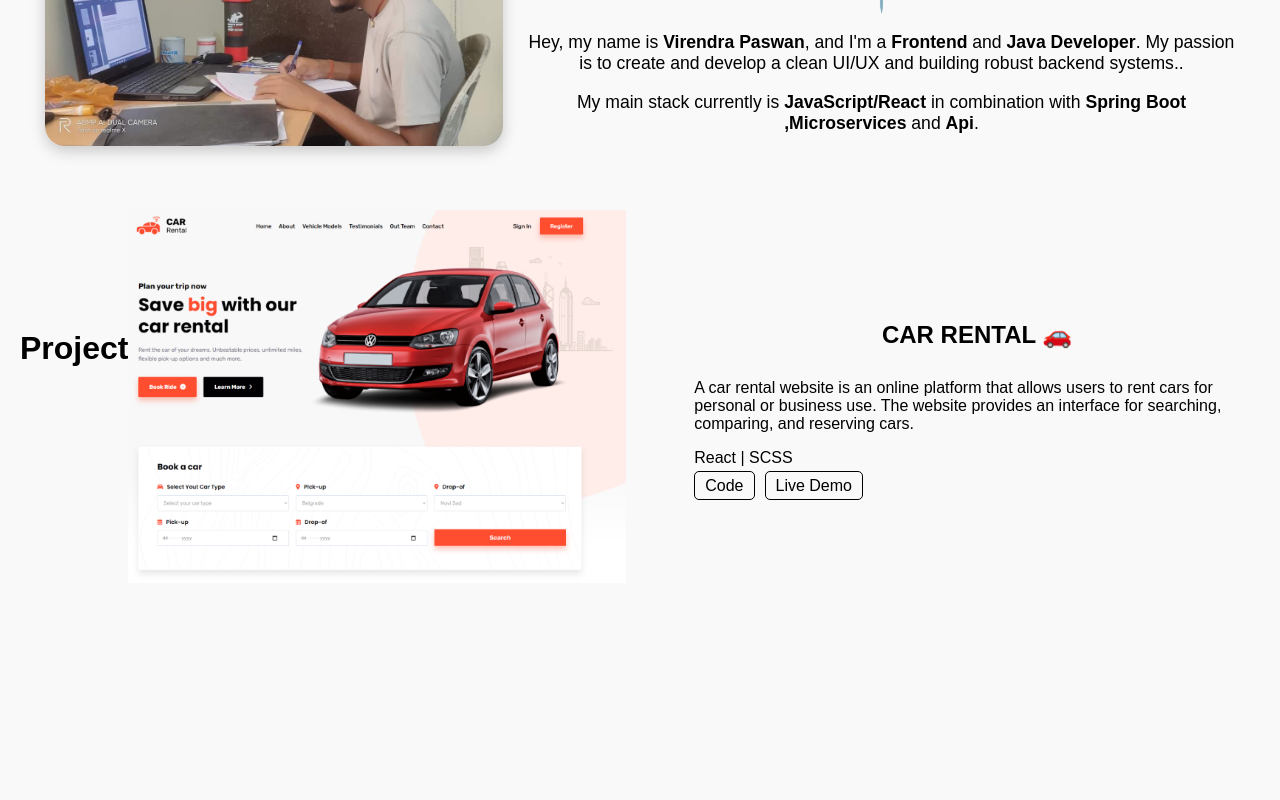
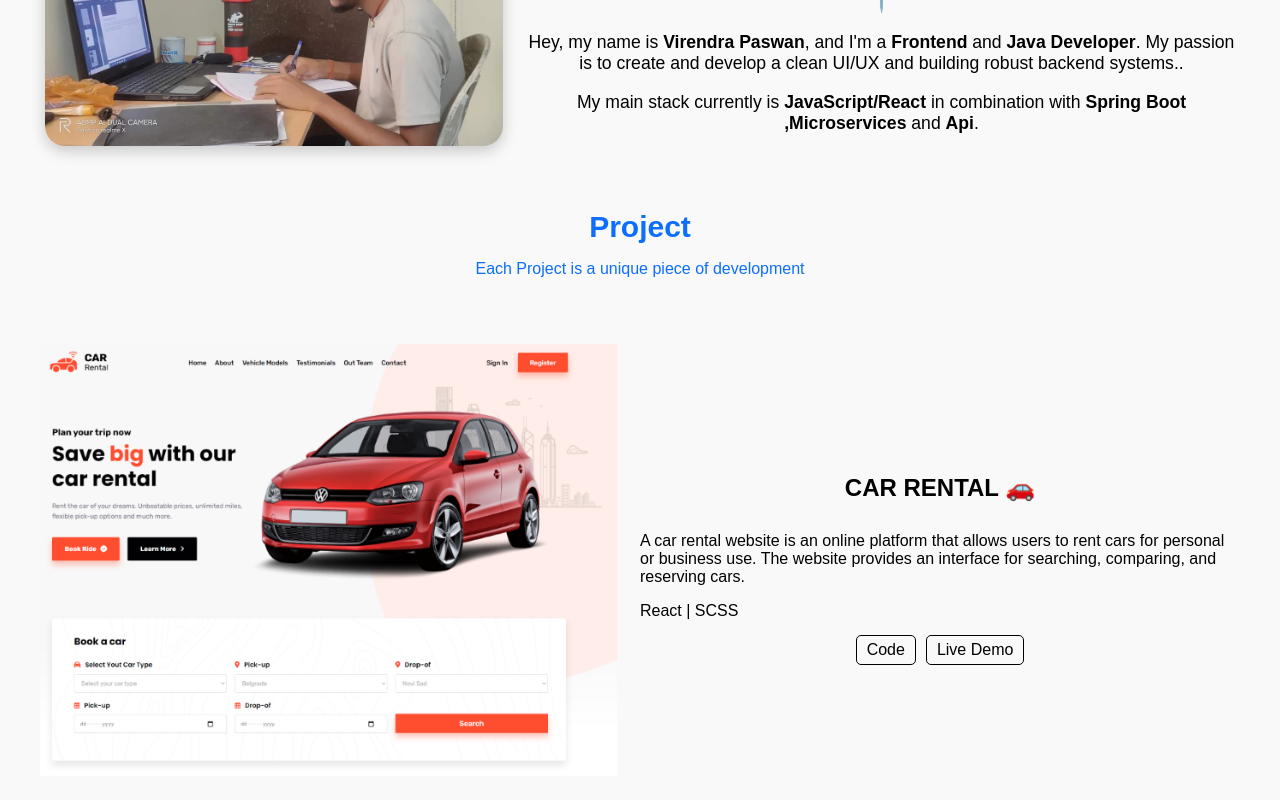
Before and after one commit to Vi042001/Portfolio_1, a React (Create React App) app: page / in a window 1280 px wide. Shown: the part 1160-1960 px from the top of the page. Before the commit the page ends 1767 px from the top, so only its background shows below. Built offline with nearby package versions, Linux system fonts and the light colour scheme.

Commit message:
project_section update

```diff
--- a/src/project/CarRental.jsx
+++ b/src/project/CarRental.jsx
@@ -7,6 +7,7 @@ const CarRental = () => {
     <div className="portfolio-section">
          <div className="project-name">
          <h1>Project</h1>
+         <p> Each Project is a unique piece of development</p>
          </div>
          <div className="content">
       <div className="image-container">
--- a/src/project/carrental.css
+++ b/src/project/carrental.css
@@ -1,21 +1,20 @@
-/* src/CarRental.css */
 .portfolio-section {
   display: flex;
+  flex-direction: column;
   align-items: center;
   justify-content: space-between;
   padding: 20px;
 }
 
-
 .project-name {
-    margin-bottom:100px;
+  margin-bottom: 50px;
   text-align: center;
+  color:  #0d6efd;
 }
 
 .project-name h1 {
-    font-size: 2em;
-    margin-right:0;
-    text-align: center;
+  font-size:30px;
+  margin: 0;
 }
 
 .content {
@@ -27,14 +26,23 @@
   max-width: 1200px;
 }
 
-
 .image-container {
   flex: 1;
   width: 100%;
-    max-width: 500px;
-    height:auto;
-    animation: slide-up 1s ease-out forwards;
-    overflow: hidden;
+  max-width: 580px;
+  overflow:hidden;
+
+}
+.image-container img{
+  width: 100%;
+  height: auto;
+  transition: transform 0.4s;
+
+
+}
+
+.image-container img:hover {
+  transform: scale(1.05);
 }
 
 @keyframes slide-up {
@@ -54,8 +62,9 @@
 }
 
 .text-container {
+  flex: 1;
   max-width: 50%;
-
+  padding-left: 20px;
 }
 
 .text-container h2 {
@@ -67,13 +76,20 @@
   margin-bottom: 10px;
 }
 
+.links {
+  display: flex;
+  justify-content: center;
+  flex-wrap: wrap;
+}
+
 .links a {
-    margin-right: 10px;
+  margin: 5px;
   text-decoration: none;
   color: #000;
   border: 1px solid #000;
   padding: 5px 10px;
   border-radius: 5px;
+  transition: background-color 0.3s, color 0.3s;
 }
 
 .links a:hover {
@@ -84,7 +100,7 @@
 /* Media queries for responsiveness */
 @media (max-width: 768px) {
   .project-name h1 {
-      font-size: 1.5em;
+    font-size: 30px;
   }
 
   .content {
@@ -93,6 +109,7 @@
   }
 
   .text-container {
+    max-width: 100%;
     padding-left: 0;
     margin-top: 20px;
     text-align: center;
@@ -106,8 +123,30 @@
 
 @media (max-width: 480px) {
   .project-name h1 {
-      font-size: 1.2em;
+    font: size 30px;
+
   }
+
+  .image-container {
+    flex: 1;
+    width: 100%;
+    max-width: 580px;
+
+    overflow:hidden;
+
+  }
+  .image-container img{
+    width: 100%;
+    height: auto;
+    transition: transform 0.3s ease;
+
+
+  }
+
+  .image-container img:hover {
+    transform: scale(1.05);
+  }
+
 
   .text-container p,
   .text-container h2 {
--- a/src/styles/AboutMe.css
+++ b/src/styles/AboutMe.css
@@ -48,7 +48,11 @@ body, html {
     border-radius: 20px;
     box-shadow: 0 5px 15px rgba(0, 0, 0, 0.20);
 
+
 }
+
+
+
 
 .about-text {
     text-align: center;
@@ -60,6 +64,7 @@ body, html {
     margin-bottom:10px;
     font-size: 30px;
     margin-top: 30px;
+
 }
 
 .about-text h2 {
```
Lines whose indentation alone changed are shown as unchanged.
